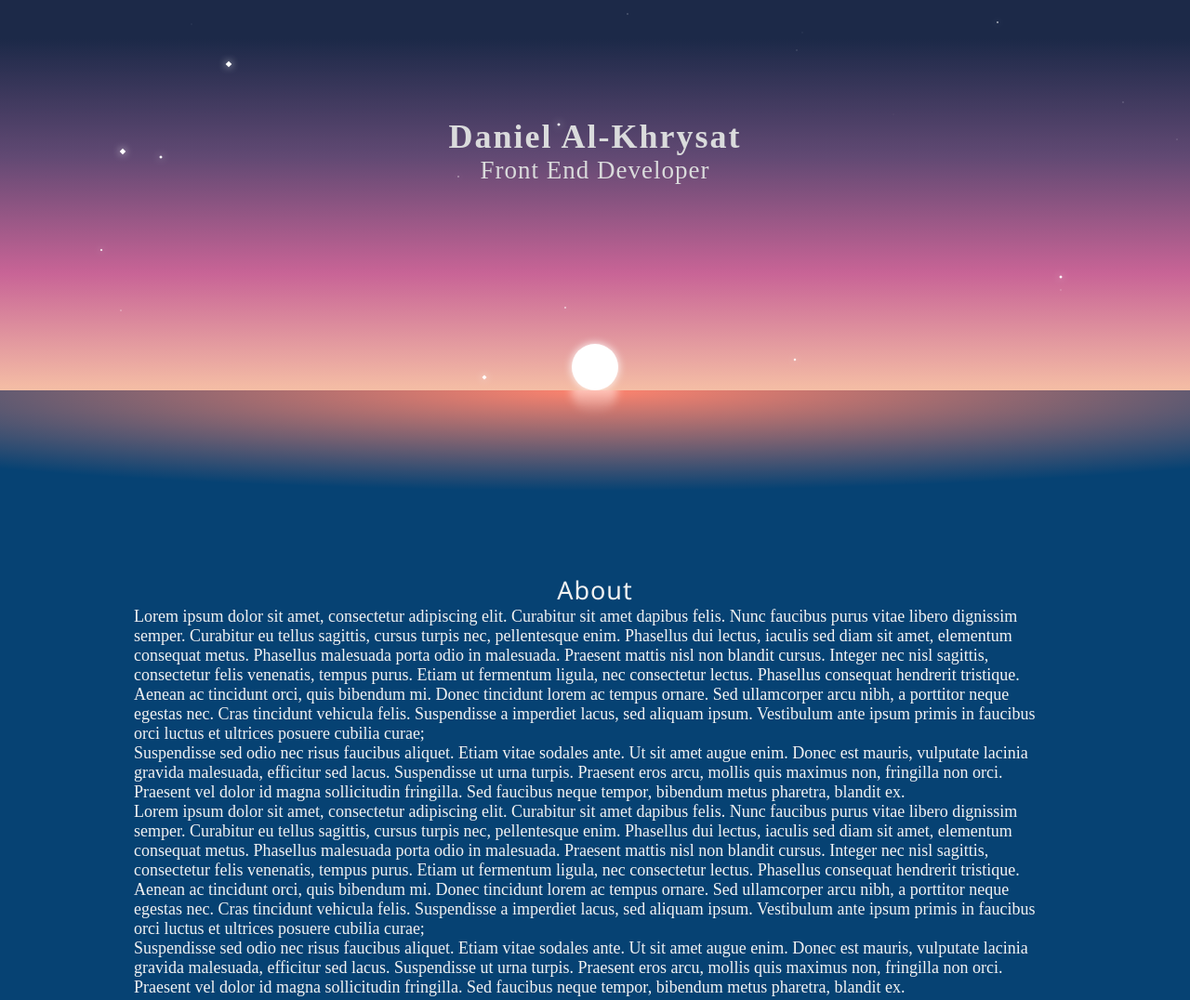
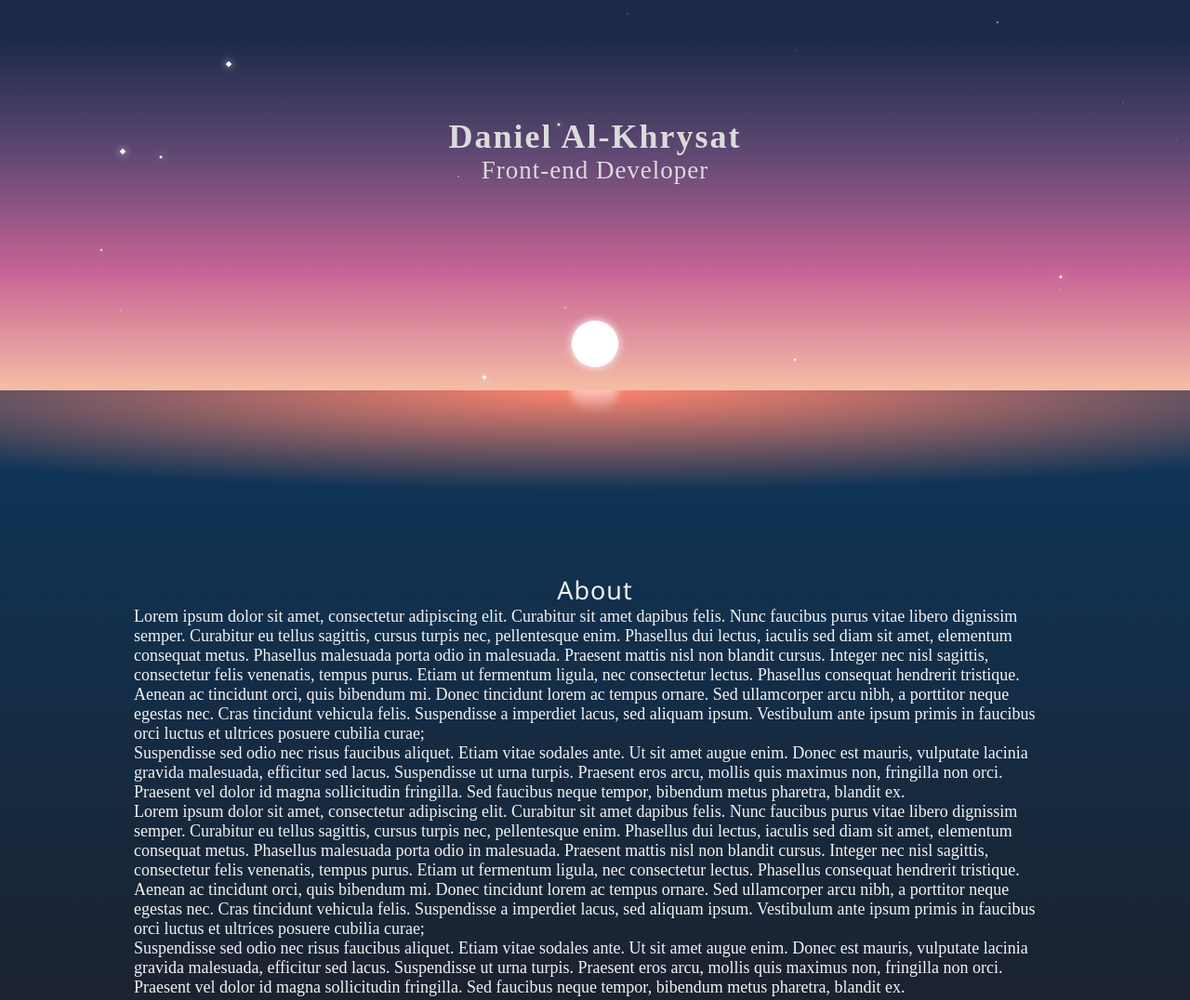
Before and after one commit to alkhdaniel/awesome-portfolio, a Gatsby site: page / in a window 1280 px wide. Shown: the top 1076 px of the page at 93% size. Built offline with nearby package versions, Linux system fonts and the light colour scheme; Gatsby itself is replaced by a stand-in of ours.

Commit message:
ocean darkens as you scroll down

```diff
--- a/src/components/header.tsx
+++ b/src/components/header.tsx
@@ -128,7 +128,16 @@ const Industry = styled.h2`
 
 const Header = ({ name, industry }) => {
 	document.addEventListener('scroll', function(e) {
-		document.documentElement.style.setProperty('--sunPosition',"-"+window.pageYOffset/4+"px")
+		let offset = (((window.pageYOffset/6)-25)*-1);
+		document.documentElement.style.setProperty('--sunPosition',(offset)+"px")
+		var style = window.getComputedStyle(document.documentElement);
+		if (offset > 10)	document.documentElement.style.setProperty('--backgroundInitial', style.getPropertyValue('--backgroundInitial1'))
+		else if (offset > 0)	document.documentElement.style.setProperty('--backgroundInitial', style.getPropertyValue('--backgroundInitial2'))
+		else if (offset > -10)	document.documentElement.style.setProperty('--backgroundInitial', style.getPropertyValue('--backgroundInitial3'))
+		else if (offset > -20)	document.documentElement.style.setProperty('--backgroundInitial', style.getPropertyValue('--backgroundInitial4'))
+		else if (offset > -30)	document.documentElement.style.setProperty('--backgroundInitial', style.getPropertyValue('--backgroundInitial5'))
+		else if (offset > -40)	document.documentElement.style.setProperty('--backgroundInitial', style.getPropertyValue('--backgroundInitial6'))
+		else document.documentElement.style.setProperty('--backgroundInitial', style.getPropertyValue('--backgroundInitial7'))
 	});
 
 	return (
--- a/src/pages/index.tsx
+++ b/src/pages/index.tsx
@@ -18,8 +18,16 @@ const GlobalStyle = createGlobalStyle`
 	    --headerColor: #dadbdc;
 	    --titleColor: #f2f2f2;
 	    --textColor: #f2f2f2;
-	    --backgroundColor: #064273;
-	    --sunPosition: 0px;
+	    --backgroundInitial: #064273;
+	    --backgroundInitial2: #064273;
+	    --backgroundInitial2: #093D68;
+	    --backgroundInitial3: #0D385E;
+	    --backgroundInitial4: #103353;
+	    --backgroundInitial5: #132E49;
+	    --backgroundInitial6: #16293E;
+	    --backgroundInitial7: #1A2434;
+	    --backgroundColor: #1d1f29;
+	    --sunPosition: 25px;
 	    --linkColor: #F0A040;
 	    --padding: 16px;
 	}
@@ -31,7 +39,7 @@ const GlobalStyle = createGlobalStyle`
     html {
 		font-family: var(--font);
         color: var(--textColor);
-        background-color: var(--backgroundColor);
+        background: linear-gradient(var(--backgroundInitial) 5%, var(--backgroundColor) 90%);
     }
     h1, h2, h3 {
     	font-family: var(--headerFont);
@@ -122,7 +130,7 @@ const Footer = styled.div`
 // data
 const pageTitle = "Daniel Al-Khrysat - Portfolio";
 const name = "Daniel Al-Khrysat";
-const industry = "Front End Developer";
+const industry = "Front-end Developer";
 const contactLinks = [
 	{"text":"daniel@alkhrysat.com", "url":"mailto:daniel@alkhrysat.com"},
 	{"text":"github","url":"https://github.com/alkhdaniel"},
```
